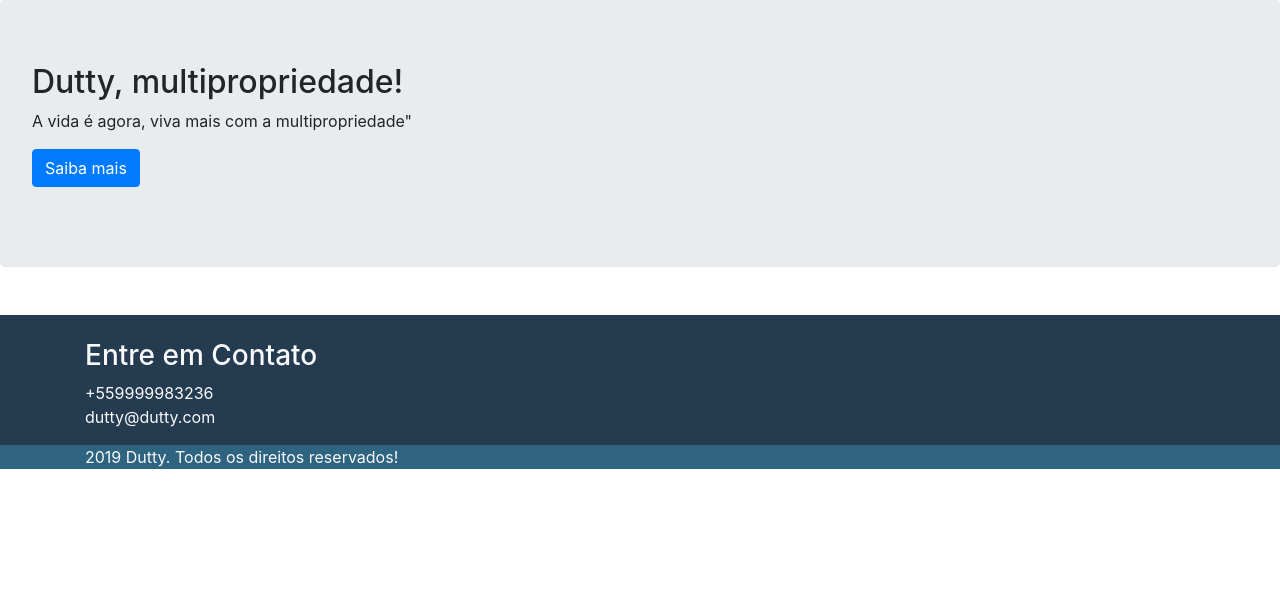
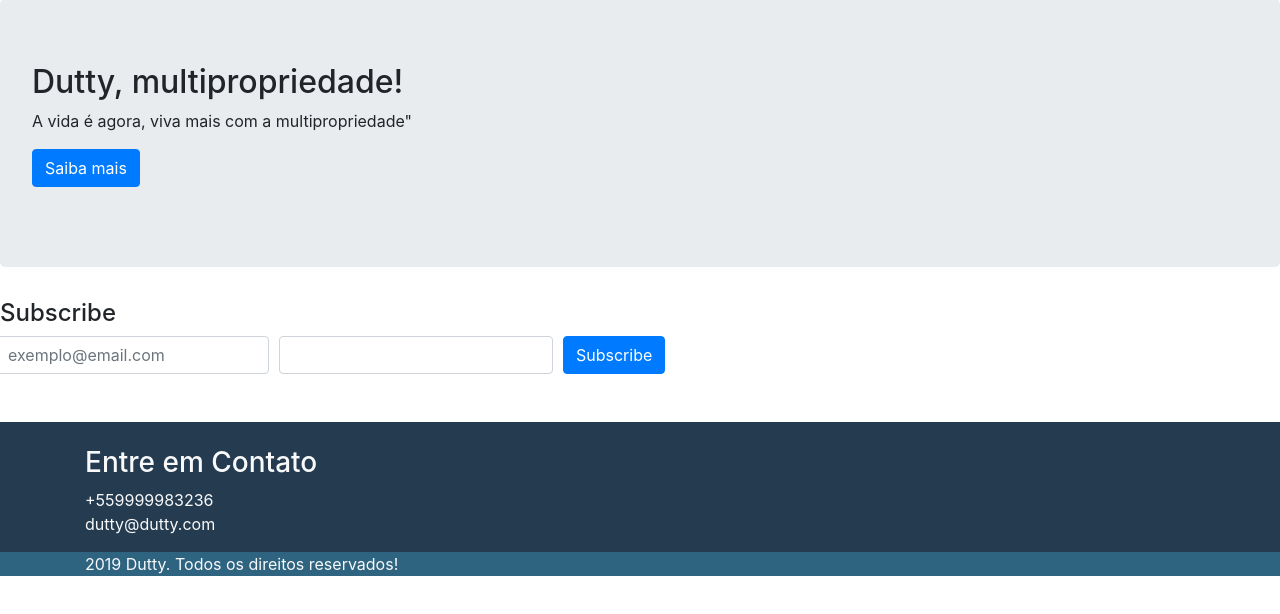
Before and after one commit to joaogarciadelima/dtmult, a Django app: template dtmult/base/templates/base/home.html in a window 1280 px wide. Shown: the part 57-671 px from the top of the page. Run offline with Django 3.2, Linux system fonts and the light colour scheme; the template is opened without the code that fills it, so the values that code supplies are empty; some libraries are stand-ins or nearby versions.

Commit message:
Configured waiting list
Closes #26

```diff
--- a/dtmult/base/templates/base/home.html
+++ b/dtmult/base/templates/base/home.html
@@ -57,6 +57,34 @@
         <a class="btn btn-primary btn-large" href="#">Saiba mais</a>
     </p>
 </div>
+<!-- MAIL CHIMP -->
+<h4 class="mt-4">Subscribe</h4>
+<form action="https://gmail.us4.list-manage.com/subscribe/post?u=4c9573a39fabd6c508a19c4f7&amp;id=ae86c278f4"
+      method="post" id="mc-embedded-subscribe-form" name="mc-embedded-subscribe-form"
+      class="form-row align-items-center" target="_blank" novalidate>
+    <div class="form-row align-items-center">
+        <div class="col-auto">
+            <label class="sr-only" for="mce-EMAIL">Email</label>
+            <input type="email" value="" name="EMAIL" class="form-control required" id="mce-EMAIL"
+                   placeholder="exemplo@email.com">
+        </div>
+        <div class="col-auto">
+            <label class="sr-only" for="mce-FNAME">Email</label>
+            <input type="text" value="" name="FNAME" class="form-control" id="mce-FNAME">
+        </div>
+        <div style="position: absolute; left: -5000px;" aria-hidden="true"><input type="text"
+                                                                                      name="b_4c9573a39fabd6c508a19c4f7_ae86c278f4"
+                                                                                      tabindex="-1" value=""></div>
+        <div class="col-auto">
+            <input type="submit" value="Subscribe" name="subscribe" id="mc-embedded-subscribe"
+                                      class="btn btn-primary"></div>
+        </div>
+
+    </div>
+</form>
+
+
+
 <footer class="main-footer mt-5 pt-4 text-light">
     <div class="container">
         <div class="row">
```
